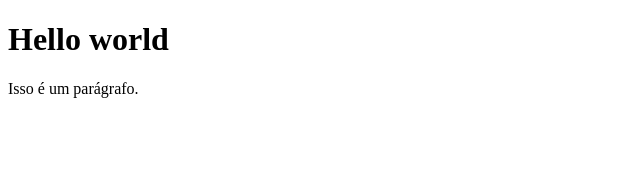
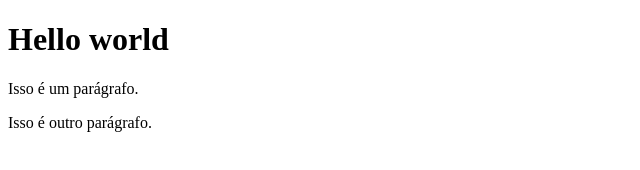
Before and after one commit to luarakerlen/projeto-teste, a plain HTML site: page index.html in a window 1280 px wide. Shown: the whole page, without its empty margins (0-640 px from the left). Drawn offline with Linux system fonts and the light colour scheme.

Commit message:
add new paragraph

```diff
--- a/index.html
+++ b/index.html
@@ -8,5 +8,7 @@
 <body>
   <h1>Hello world</h1>
   <p>Isso é um parágrafo.</p>
+
+  <p>Isso é outro parágrafo.</p>
 </body>
 </html>
```
